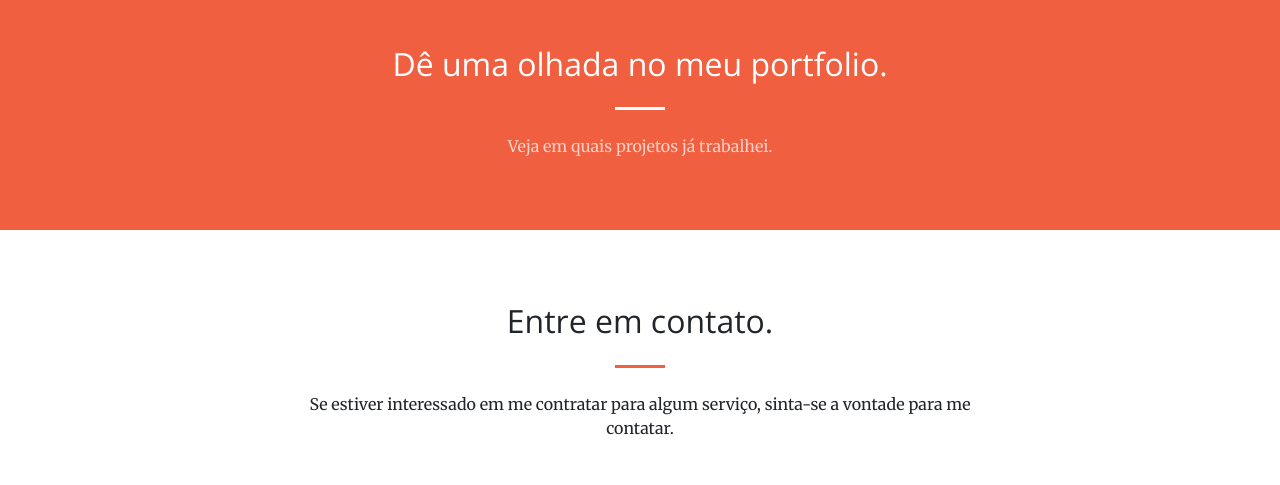
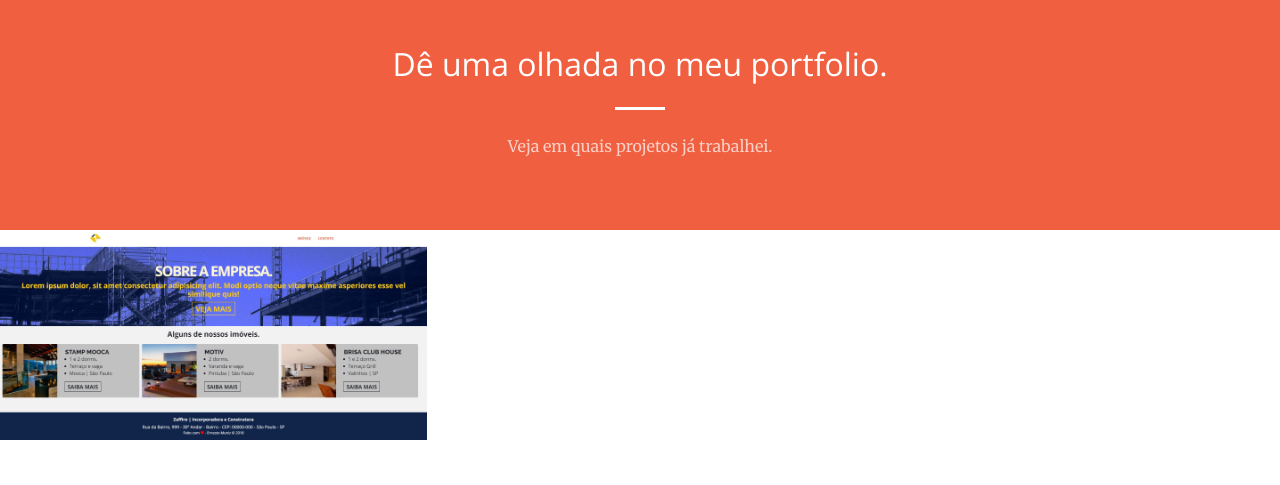
Before and after one commit to ErnestoMuniz/ernestomuniz.github.io, a plain HTML site: page index.html in a window 1280 px wide. Shown: the part 803-1288 px from the top of the page. Drawn offline with nearby package versions, Linux system fonts and the light colour scheme.

Commit message:
Add files via upload

```diff
--- a/index.html
+++ b/index.html
@@ -120,7 +120,7 @@
         <div class="row no-gutters">
           <div class="col-lg-4 col-sm-6">
             <a class="portfolio-box" href="Construtora/index.html">
-              <img class="img-fluid" src="" alt="">
+              <img class="img-fluid" src="img/portfolio/thumbnails/1.jpg" alt="">
               <div class="portfolio-box-caption">
                 <div class="portfolio-box-caption-content">
                   <div class="project-category text-faded">
```
